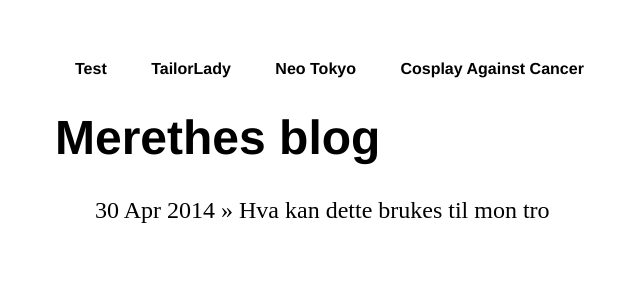
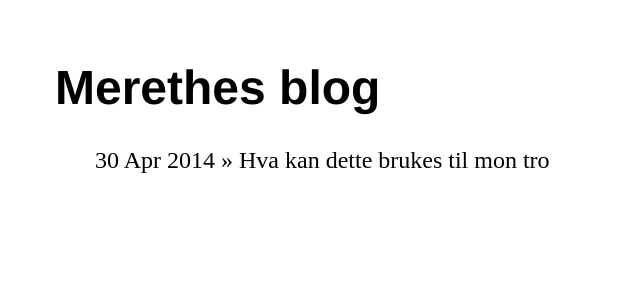
Before and after one commit to Varda84/Digicon_shop, a Jekyll site: the page built from blog/index.html, in a window 1280 px wide. Shown: the top 300 px of the page, without its empty margins (137-777 px from the left). Built offline with Jekyll 4.4.1, drawn with Linux system fonts in a browser that asks for light colours.

Commit message:
Update default.html

```diff
--- a/_layouts/default.html
+++ b/_layouts/default.html
@@ -6,14 +6,7 @@
 			<link rel="stylesheet" type="text/css" href="/css/main.css">
 		</head>
 		<body>
-			<nav>
-	    		<ul>
-				<li><a href="/test">Test</a></li>
-				<li><a href="/tailorlady">TailorLady</a></li>
-				<li><a href="/neotokyo">Neo Tokyo</a></li>
-				<li><a href="/CAC">Cosplay Against Cancer</a></li>
-	    		</ul>
-			</nav>
+
 			<div class="container">
 
 			{{ content }}
```
